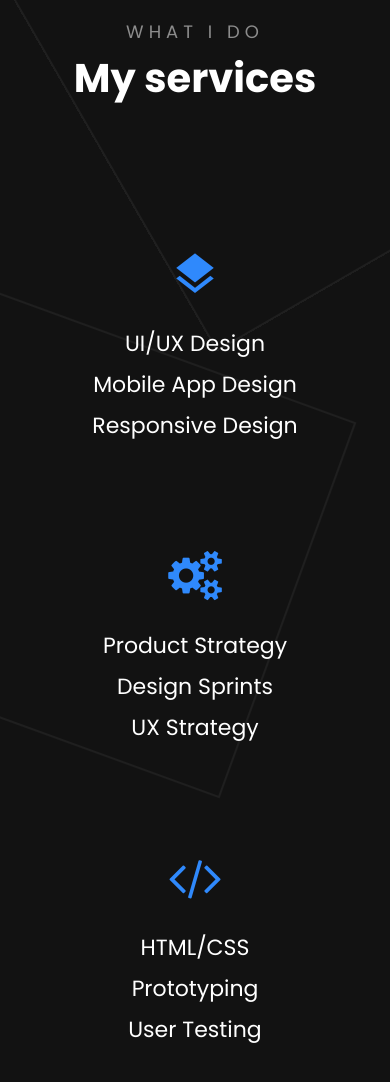
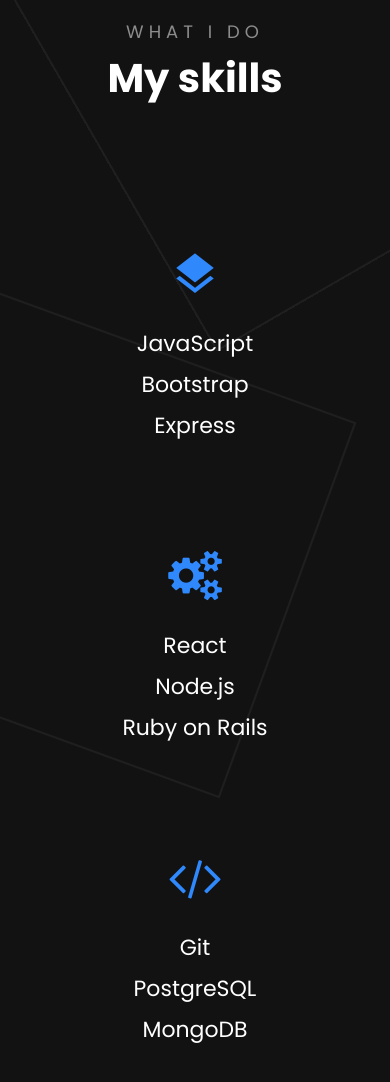
Before and after one commit to wcons/wcons.github.io, a plain HTML site: page services.html in a window 390 px wide. Shown: the part 158-1240 px from the top of the page. Drawn offline with Linux system fonts and the light colour scheme; some packages are replaced by stand-ins of ours; no server answers; files whose address does not match are found by name.

Commit message:
- Updated Skills page
- Updated hamburger menus

```diff
--- a/services.html
+++ b/services.html
@@ -44,10 +44,10 @@
               <ul>
                 <li><a href="index.html"><span><small>01</small>Home</span></a></li>
                 <li><a href="about.html"><span><small>02</small>Resume</span></a></li>
-                <li class="active"><a href="services.html"><span><small>03</small>Services</span></a></li>
+                <li class="active"><a href="services.html"><span><small>03</small>Skills</span></a></li>
                 <li><a href="portfolio.html"><span><small>04</small>Portfolio</span></a></li>
-                <li><a href="blog.html"><span><small>05</small>Blog</span></a></li>
-                <li><a href="contact.html"><span><small>06</small>Contact</span></a></li>
+
+                <li><a href="contact.html"><span><small>05</small>Contact</span></a></li>
               </ul>
             </div>
           </div>
@@ -73,8 +73,8 @@
         <div class="container mt-5">
           <div class="row justify-content-center mb-5 pb-5">
             <div class="col-md-7 text-center heading-section ftco-animate">
-              <span>What i do</span>
-              <h2>My services</h2>
+              <span>What I do</span>
+              <h2>My skills</h2>
             </div>
           </div>
           <div class="row">
@@ -82,9 +82,9 @@
               <div class="media block-6 services p-3 py-4 d-block text-center">
                 <div class="icon mb-3"><span class="icon-layers"></span></div>
                 <div class="media-body">
-                  <h3 class="heading">UI/UX Design</h3>
-                  <h3 class="heading">Mobile App Design</h3>
-                  <h3 class="heading">Responsive Design</h3>
+                  <h3 class="heading">JavaScript</h3>
+                  <h3 class="heading">Bootstrap</h3>
+                  <h3 class="heading">Express</h3>
                 </div>
               </div>
             </div>
@@ -92,9 +92,9 @@
               <div class="media block-6 services p-3 py-4 d-block text-center">
                 <div class="icon mb-3"><span class="icon-gears"></span></div>
                 <div class="media-body">
-                  <h3 class="heading">Product Strategy</h3>
-                  <h3 class="heading">Design Sprints</h3>
-                  <h3 class="heading">UX Strategy</h3>
+                  <h3 class="heading">React</h3>
+                  <h3 class="heading">Node.js</h3>
+                  <h3 class="heading">Ruby on Rails</h3>
                 </div>
               </div>
             </div>
@@ -102,9 +102,9 @@
               <div class="media block-6 services p-3 py-4 d-block text-center">
                 <div class="icon mb-3"><span class="icon-code"></span></div>
                 <div class="media-body">
-                  <h3 class="heading">HTML/CSS</h3>
-                  <h3 class="heading">Prototyping</h3>
-                  <h3 class="heading">User Testing</h3>
+                  <h3 class="heading">Git</h3>
+                  <h3 class="heading">PostgreSQL</h3>
+                  <h3 class="heading">MongoDB</h3>
                 </div>
               </div>
             </div>
```
Also changed, not shown: about.html (+3 -3 lines), contact.html (+3 -3 lines), portfolio.html (+3 -3 lines).
